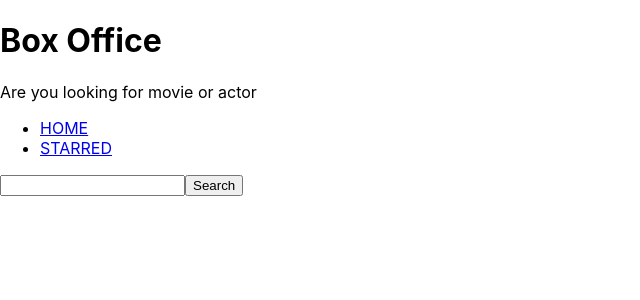
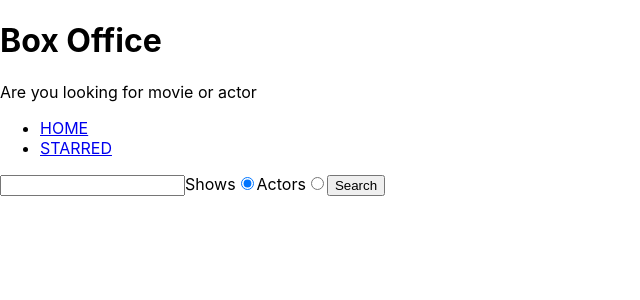
Before and after one commit to Sangarananthan/Box-office, a React (Create React App) app: page / in a window 1280 px wide. Shown: the top 300 px of the page, without its empty margins (0-640 px from the left). Built offline with nearby package versions, Linux system fonts and the light colour scheme.

Commit message:
Added Actor Movie Search

```diff
--- a/src/api/Tvmaze.js
+++ b/src/api/Tvmaze.js
@@ -6,3 +6,4 @@
 };
 
 export const searchForShows = query => apiGet(`/search/shows?q=${query}`);
+export const searchForPeople = query => apiGet(`/search/people?q=${query}`);
--- a/src/pages/Home.jsx
+++ b/src/pages/Home.jsx
@@ -1,17 +1,23 @@
 import { useState } from 'react';
-import { searchForShows } from '../api/Tvmaze';
+import { searchForShows, searchForPeople } from '../api/Tvmaze';
 
 const Home = () => {
   const [searchStr, setSearchStr] = useState('');
   const [apiData, setApiData] = useState([]);
   const [apiDataError, setApiDataError] = useState(null);
-
+  const [searchOption, setSearchOption] = useState('shows');
+  console.log(searchOption);
   const onSearch = async ev => {
     ev.preventDefault();
     try {
       setApiDataError(null);
-      const result = await searchForShows(searchStr);
-      setApiData(result);
+      if (searchOption == 'shows') {
+        const result = await searchForShows(searchStr);
+        setApiData(result);
+      } else {
+        const result = await searchForPeople(searchStr);
+        setApiData(result);
+      }
     } catch (error) {
       setApiDataError(error);
     }
@@ -21,11 +27,17 @@
     if (apiDataError) {
       return <>Oops!! Error Occured : {apiDataError.message}</>;
     }
-    if (apiData) {
-      return (
+    if (apiData.length > 0) {
+      return apiData[0].show ? (
         <div>
           {apiData.map(data => (
             <div key={data.show.id}>{data.show.name}</div>
+          ))}
+        </div>
+      ) : (
+        <div>
+          {apiData.map(data => (
+            <div key={data.person.id}>{data.person.name}</div>
           ))}
         </div>
       );
@@ -41,6 +53,26 @@
           value={searchStr}
           onChange={e => setSearchStr(e.target.value)}
         />
+        <label>
+          Shows
+          <input
+            type="radio"
+            value="shows"
+            name="search-option"
+            checked={searchOption == 'shows'}
+            onChange={e => setSearchOption(e.target.value)}
+          />
+        </label>
+        <label>
+          Actors
+          <input
+            type="radio"
+            value="actors"
+            name="search-option"
+            checked={searchOption == 'actors'}
+            onChange={e => setSearchOption(e.target.value)}
+          />
+        </label>
         <button type="submit">Search</button>
       </form>
       {renderApiData()}
```
